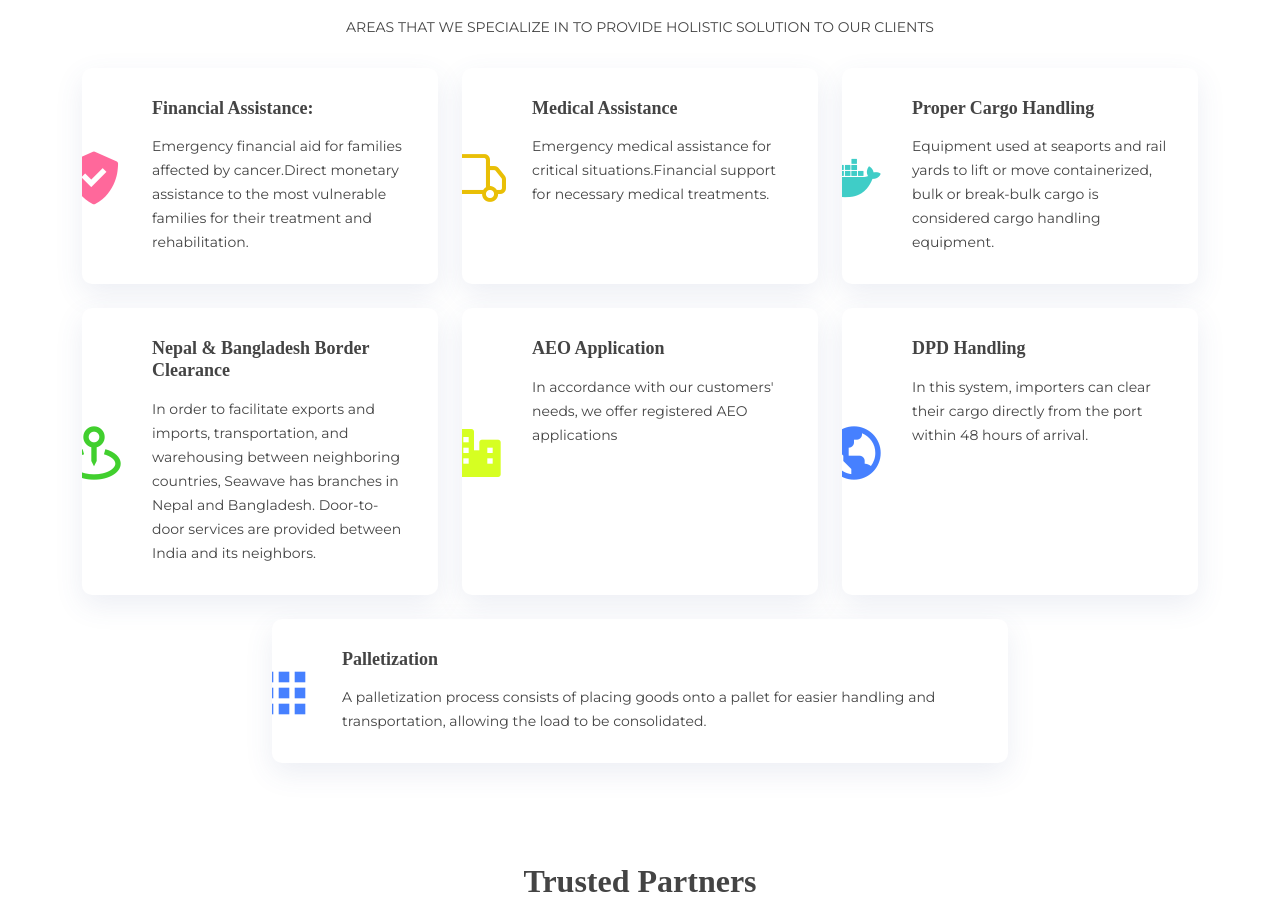
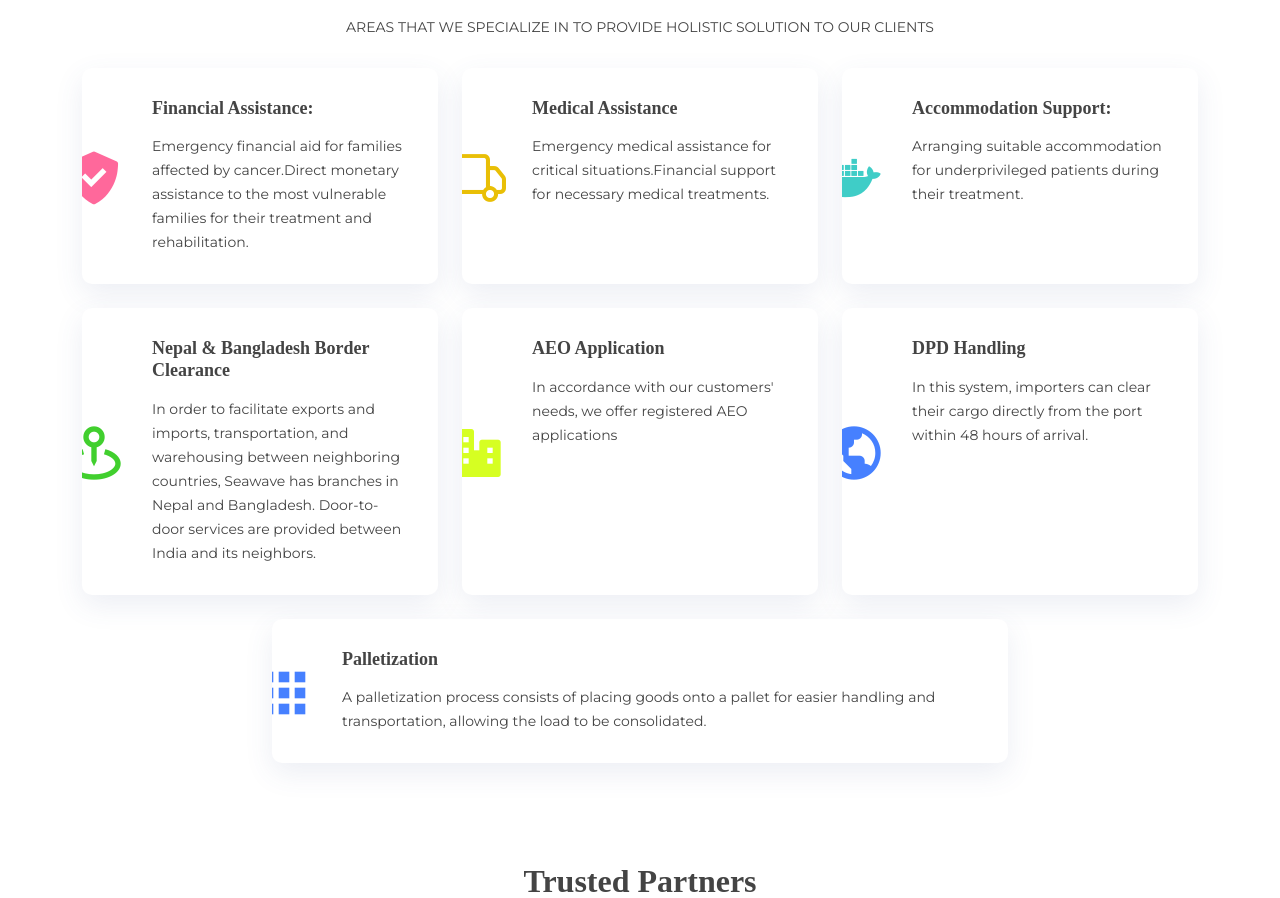
Before and after one commit to Shruti-Koppisetty/NGO-KARUN, a plain HTML site: page index.html in a window 1280 px wide. Shown: the part 2192-3090 px from the top of the page. Drawn offline with Linux system fonts and the light colour scheme; a script that the page names is missing; a web font is replaced by a local one.

Commit message:
services

```diff
--- a/index.html
+++ b/index.html
@@ -397,8 +397,8 @@
                     <div class="col-lg-4 col-md-6 mt-4 mt-lg-0">
                         <div class="icon-box">
                             <div class="icon"><i class="bx bxl-docker" style="color: #3fcdc7;"></i></div>
-                            <h4 class="title">Proper Cargo Handling</h4>
-                            <p class="description">Equipment used at seaports and rail yards to lift or move containerized, bulk or break-bulk cargo is considered cargo handling equipment.</p>
+                            <h4 class="title">Accommodation Support:</h4>
+                            <p class="description">Arranging suitable accommodation for underprivileged patients during their treatment.</p>
                         </div>
                     </div>
                     <div class="col-lg-4 col-md-6 mt-4">
```
